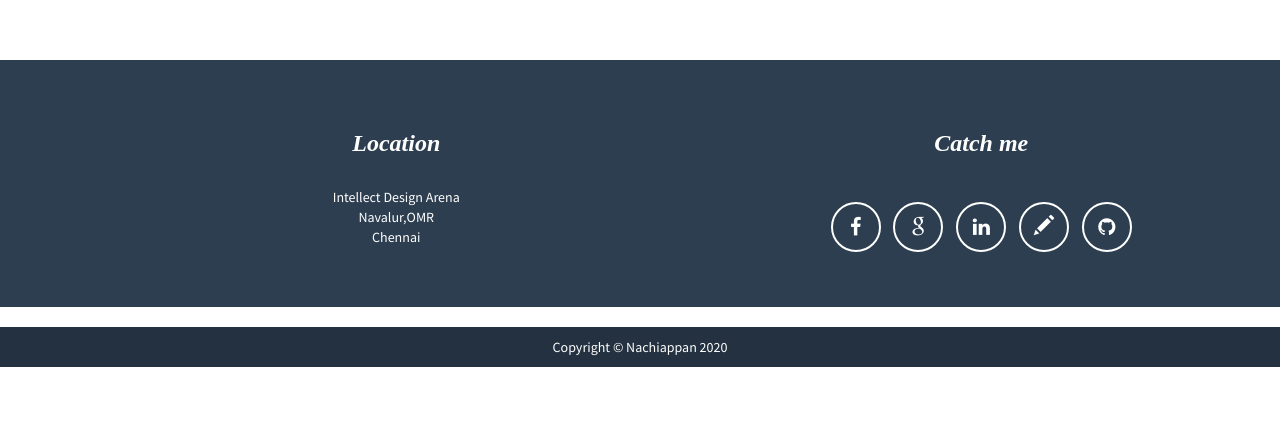
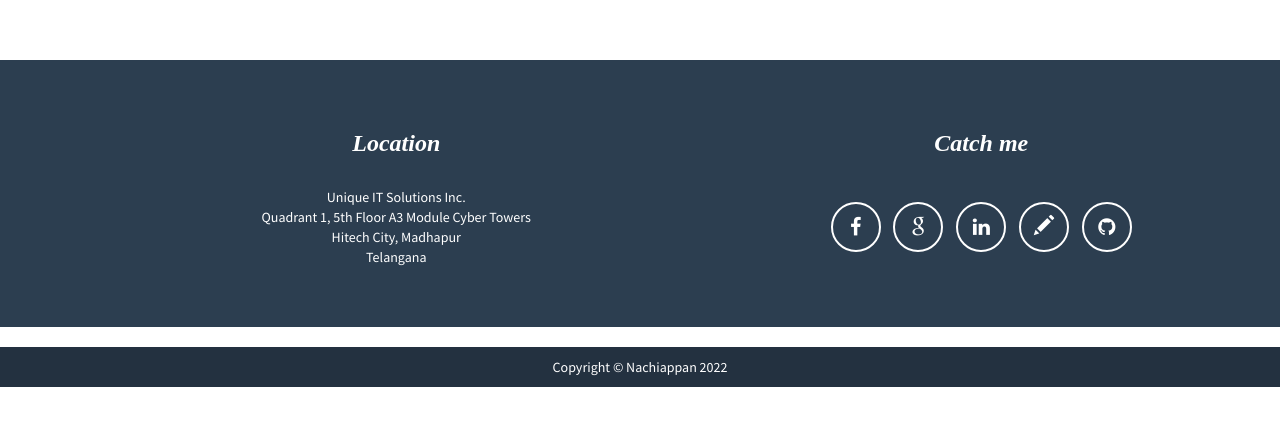
Before and after one commit to Nachiappan1808/Nachiappan1808.github.io, a plain HTML site: page index.html in a window 1280 px wide. Shown: the part 2939-3364 px from the top of the page. Drawn offline with Linux system fonts and the light colour scheme.

Commit message:
Update index.html

```diff
--- a/index.html
+++ b/index.html
@@ -277,9 +277,10 @@
                 <div class="row">
                     <div class="footer-col col-md-7">
                         <h3><b>Location</b></h3>
-                        <p>Intellect Design Arena
-                            <br>Navalur,OMR
-                            <br>Chennai</p>
+                        <p> Unique IT Solutions Inc.
+                            <br> Quadrant 1, 5th Floor A3 Module Cyber Towers
+                            <br> Hitech City, Madhapur
+                            <br>Telangana</p>
                     </div>
                     <div class="footer-col col-md-15">
                         <h3><b>Catch me</b> </h3>
@@ -315,7 +316,7 @@
             <div class="container">
                 <div class="row">
                     <div class="col-lg-12">
-                        Copyright &copy; Nachiappan 2020
+                        Copyright &copy; Nachiappan 2022
                     </div>
                 </div>
             </div>
```
